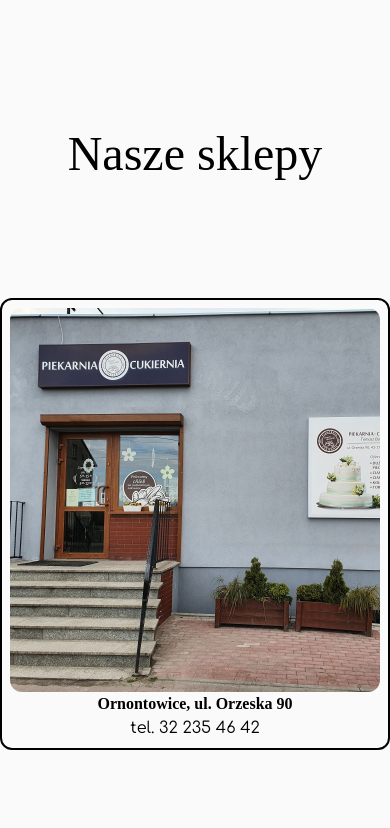
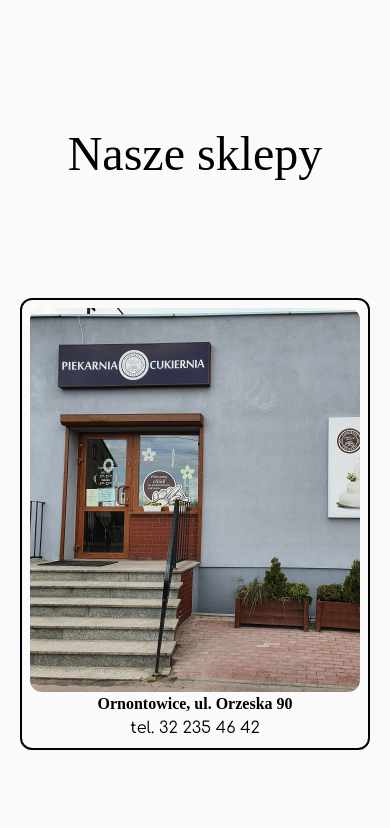
Before and after one commit to DawoThePony/DawoThePony.github.io, a React (Vite) app: page / in a window 390 px wide. Shown: the part 8682-9510 px from the top of the page. Built offline with nearby package versions, Linux system fonts and the light colour scheme; a web font is replaced by a local one.

Commit message:
adding padding to the mobile shop galery

```diff
--- a/src/App.jsx
+++ b/src/App.jsx
@@ -419,7 +419,7 @@
                     <div onClick={openMaps} className={"flex border-2 border-black p-2 px-5 font-bold items-center rounded-xl transform duration-500 " + (maps ? 'bg-black text-white' : 'bg:transparent text-black')}><p>Mapa</p></div>
                 </div>
                 {/* Galeria */}
-                <div className={"ssm:mt-20 md:mt-0 md:p-20 lg:grid-cols-3 md:grid-cols-2 sm: grid-cols-1 gap-20 mx-auto justify-items-center " + (maps ? 'hidden' : 'grid')}>
+                <div className={"ssm:mt-20 ssm:mx-5 md:mt-0 md:p-20 lg:grid-cols-3 md:grid-cols-2 sm: grid-cols-1 gap-20 mx-auto justify-items-center " + (maps ? 'hidden' : 'grid')}>
                     <div className="flex flex-col justify-around border-black border-2 rounded-xl p-2  items-center">
                         <img src="/orzeska90.png" alt="Zdjęcie sklepu" className=" w-96 h-96 object-cover object-left rounded-xl" />
                         <h1 className="font-semibold">Ornontowice, ul. Orzeska 90 <br />
```
Also changed, not shown: 3 other files (tests, documents, lock files or other folders).
